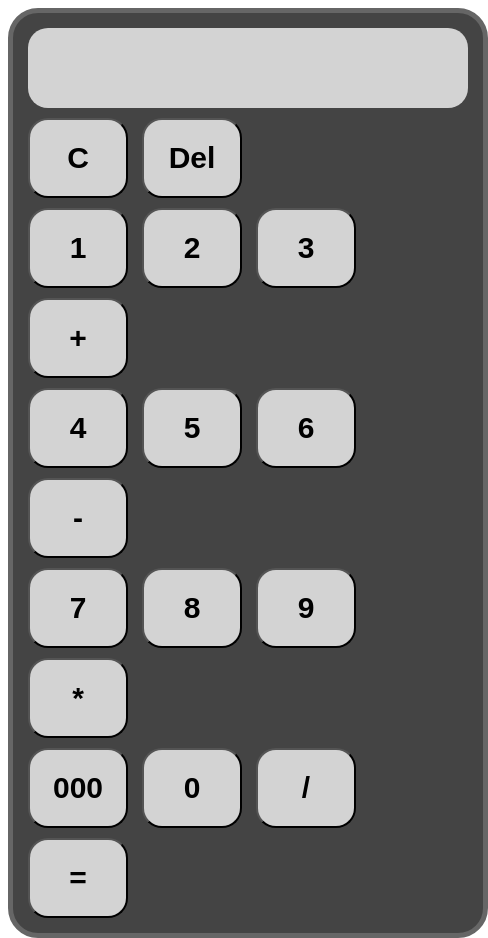
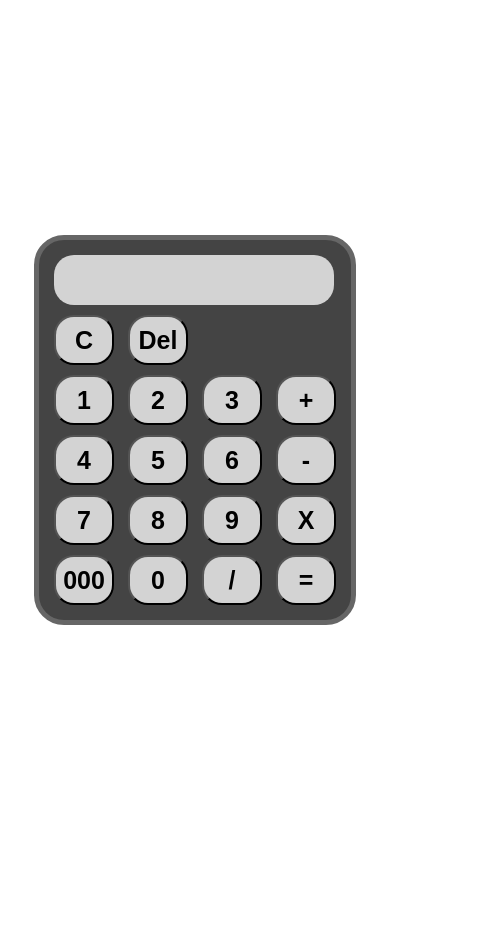
Before and after one commit to Winzliu/Calculator, a plain HTML site: page index.html in a window 390 px wide. Shown: the whole page, 488 px wide, since content can reach past the window. After the commit the page ends 860 px from the top, so only its background shows below. Drawn offline with Linux system fonts and the light colour scheme.

Commit message:
menambahkan responsive

```diff
--- a/index.html
+++ b/index.html
@@ -4,13 +4,13 @@
     <meta charset="UTF-8" />
     <meta http-equiv="X-UA-Compatible" content="IE=edge" />
     <meta name="viewport" content="width=device-width, initial-scale=1.0" />
-    <title>Document</title>
+    <title>Simply Calculator</title>
     <link rel="stylesheet" href="style.css" />
   </head>
   <body>
     <div class="calculator">
       <form action="">
-        <input style="border: 0 solid black" type="text" id="layar" />
+        <input readonly style="border: 0 solid black" type="text" id="layar" />
         <br />
         <input type="button" value="C" onclick="hapus()" />
         <input type="button" value="Del" onclick="backspace()" />
@@ -28,7 +28,7 @@
         <input type="button" value="7" onclick="masukkan(7)" />
         <input type="button" value="8" onclick="masukkan(8)" />
         <input type="button" value="9" onclick="masukkan(9)" />
-        <input type="button" value="*" onclick="masukkan('*')" />
+        <input type="button" value="X" onclick="masukkan('*')" />
         <br />
         <input type="button" value="000" onclick="masukkan('000')" />
         <input type="button" value="0" onclick="masukkan(0)" />
--- a/style.css
+++ b/style.css
@@ -20,10 +20,39 @@ input {
   background-color: lightgray;
   font-size: 30px;
   font-weight: bold;
+  transition: 0.3s;
+}
+input:hover {
+  background-color: rgb(151, 151, 151);
 }
 #layar {
   width: 440px;
   padding: 10px;
   box-sizing: border-box;
   font-size: 40px;
+  outline: none;
+  border: none;
 }
+#layar:hover {
+  background-color: lightgray;
+}
+
+@media screen and (max-width: 550px) {
+  input {
+    width: 80px;
+    height: 70px;
+  }
+  #layar {
+    width: 350px;
+  }
+}
+@media screen and (max-width: 500px) {
+  input {
+    width: 60px;
+    height: 50px;
+    font-size: 25px;
+  }
+  #layar {
+    width: 280px;
+  }
+}
```
